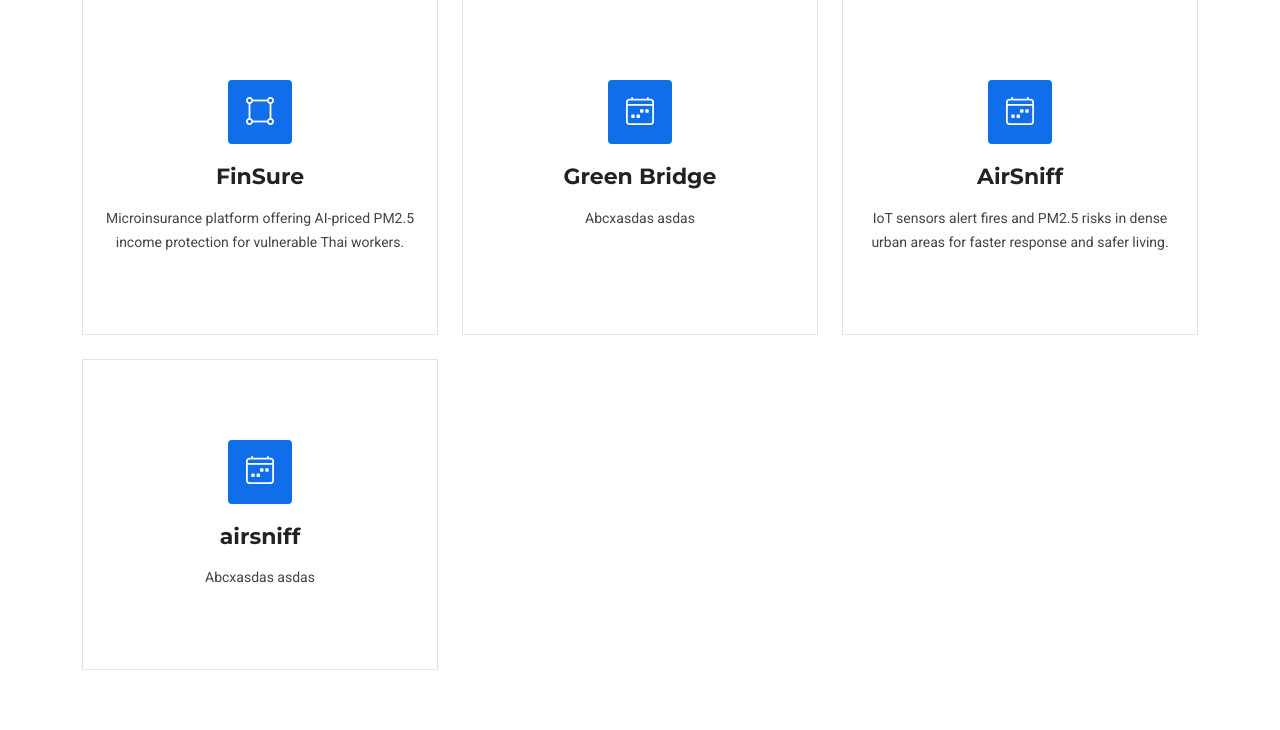
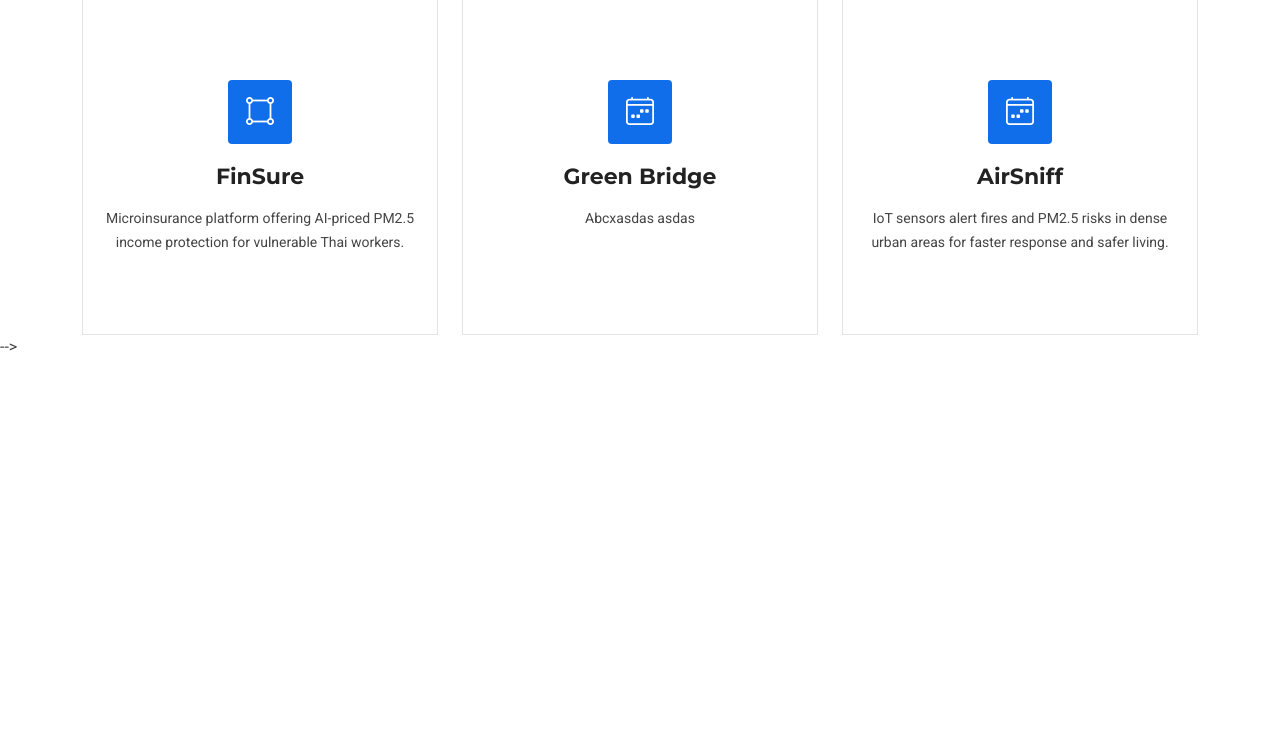
Before and after one commit to MADT-NIDA/expo4-stations-dataproject, a FastAPI app: page / in a window 1280 px wide. Shown: the part 1488-2218 px from the top of the page. After the commit the page ends 1839 px from the top, so only its background shows below. Run offline with FastAPI, Linux system fonts and the light colour scheme; some libraries are stand-ins or nearby versions; some web fonts are replaced.

Commit message:
[Tia]: finish frist draft

```diff
--- a/templates/index.html
+++ b/templates/index.html
@@ -134,7 +134,7 @@
           </div>
         </div><!-- End Service Item -->
 
-        <div class="col-lg-4 col-md-6" data-aos="fade-up" data-aos-delay="500">
+        <!-- <div class="col-lg-4 col-md-6" data-aos="fade-up" data-aos-delay="500">
           <div class="service-item position-relative">
             <div class="icon">
               <i class="bi bi-calendar4-week"></i>
@@ -145,7 +145,8 @@
             <p>Abcxasdas asdas </p>
             <!-- <a href="#" class="stretched-link"></a> -->
           </div>
-        </div><!-- End Service Item -->
+        </div> -->
+        <!-- End Service Item -->
 
         <!-- <div class="col-lg-4 col-md-6" data-aos="fade-up" data-aos-delay="600">
           <div class="service-item position-relative">
```
Also changed, not shown: 1 other file.
